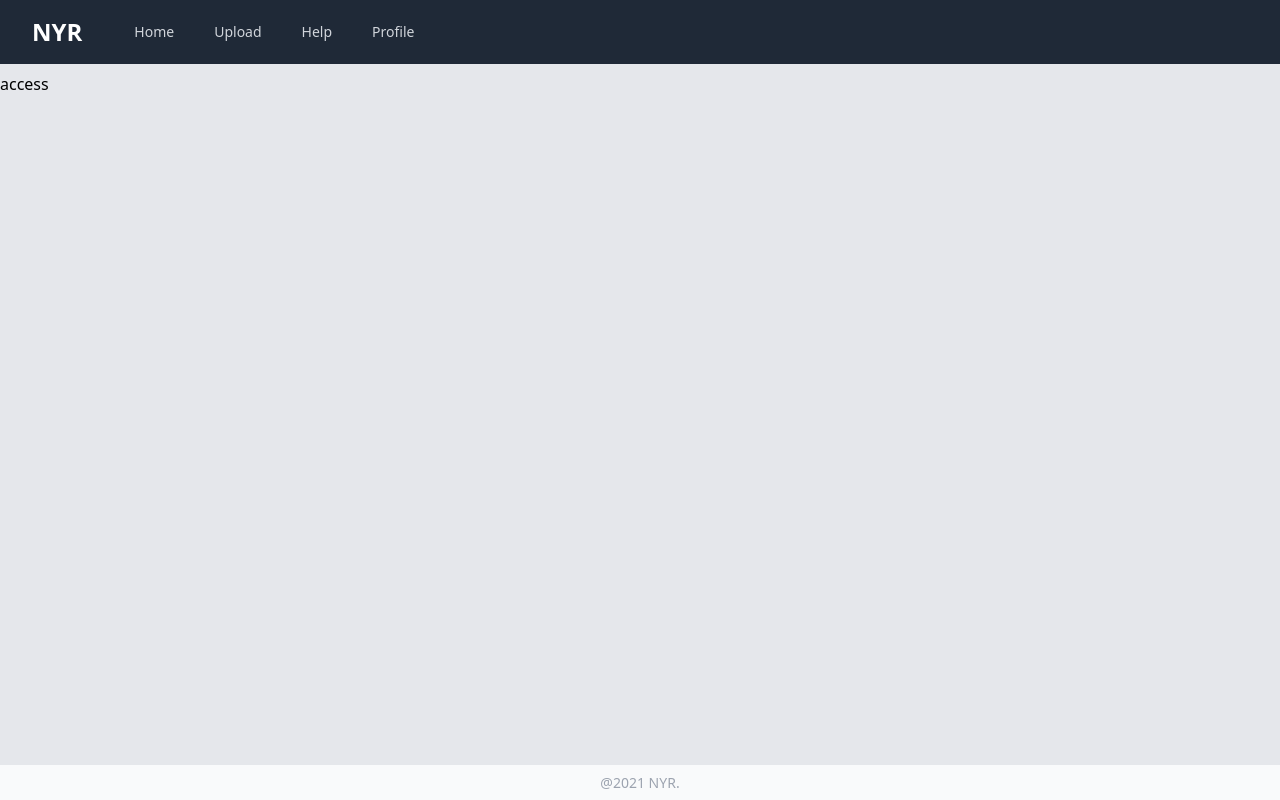
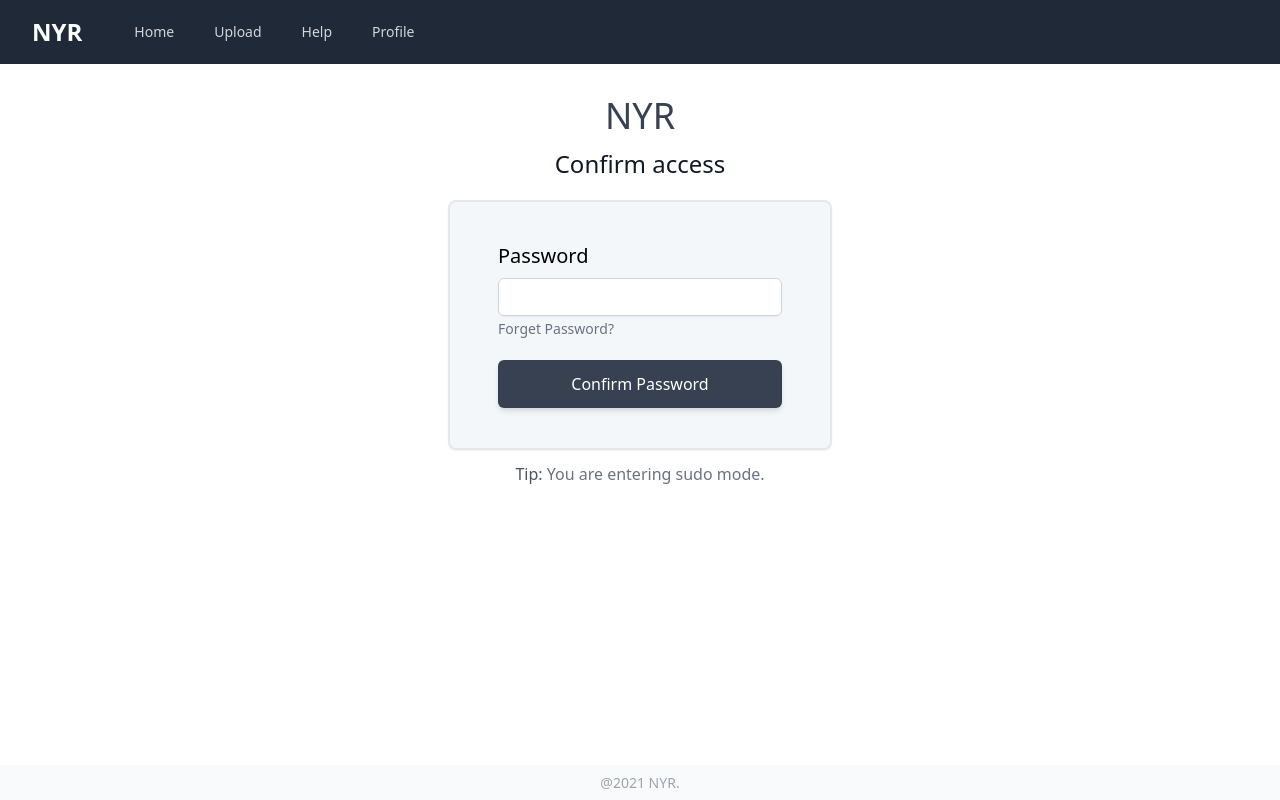
Before and after one commit to NJUPT-NYR/SOPT-Frontend, a Next.js app: page /access in a window 1280 px wide. Built offline with nearby package versions, Linux system fonts and the light colour scheme; no server answers.

Commit message:
feat: access page

```diff
--- a/src/pages/access/index.tsx
+++ b/src/pages/access/index.tsx
@@ -1,12 +1,49 @@
-import { Scaffold } from "@/components";
-import React from "react";
+import { Button, Input, Link, Scaffold } from "@/components";
+import React, { useCallback, useState } from "react";
+import { useForm } from "react-hook-form";
 
 export default function Access() {
+  const { register, handleSubmit, errors } = useForm();
+
+  const [formData, setFormData] = useState(null);
+
+  const onSubmit = useCallback((data) => {
+    setFormData(data);
+  }, []);
+
   return (
     <Scaffold title="Access">
-      <div className="w-full h-full overflow-hidden bg-gray-200">
-        <div className="mt-2">
-          <div>access</div>
+      <div className="w-full h-full overflow-hidden bg-white">
+        <div className="mt-8">
+          <div className="w-80 mx-auto flex flex-col items-center">
+            <div className="text-4xl text-center text-gray-700">NYR</div>
+            <div className="text-2xl text-center text-gray-900 mb-5 mt-3 ">
+              Confirm access
+            </div>
+            <form onSubmit={handleSubmit(onSubmit)} className="w-96">
+              <div className="rounded-lg shadow-sm border-2 border-gray-200 bg-244-247-249 px-12 py-10">
+                <div className="mb-2 text-xl font-medium">Password</div>
+                <Input
+                  name="password"
+                  inputRef={register({ required: true })}
+                />
+                <Link href="#">
+                  <span className="cursor-pointer select-none text-gray-500 text-sm">
+                    Forget Password?
+                  </span>
+                </Link>
+                <div className="mt-5">
+                  <Button type="submit" className="w-full">
+                    <span>Confirm Password</span>
+                  </Button>
+                </div>
+              </div>
+              <div className="text-center pt-3 text-gray-500">
+                <span className="text-gray-600 font-medium">Tip: </span>
+                <span>You are entering sudo mode.</span>
+              </div>
+            </form>
+          </div>
         </div>
       </div>
     </Scaffold>
--- a/src/pages/help/index.tsx
+++ b/src/pages/help/index.tsx
@@ -12,11 +12,11 @@ export default function Help() {
       <div className="w-full h-full bg-gray-50 overflow-hidden">
         <div className="container mx-auto rounded-lg shadow-md bg-white my-10 pt-8 pb-10 px-6   relative ">
           <span className="absolute right-5 top-5 cursor-pointer  ">
-            <div className="rounded-md py-2 px-3 focus:outline-none hover:bg-gray-200">
-              <a href="https://github.com/NJUPT-NYR/SOPT-Frontend/edit/master/src/docs/help.mdx">
+            <a href="https://github.com/NJUPT-NYR/SOPT-Frontend/edit/master/src/docs/help.mdx">
+              <div className="rounded-md py-2 px-3 focus:outline-none hover:bg-gray-200">
                 <AiFillEdit />
-              </a>
-            </div>
+              </div>
+            </a>
           </span>
           <div className="markdown-body max-w-md">
             <HelpDoc />
--- a/src/pages/login/index.tsx
+++ b/src/pages/login/index.tsx
@@ -65,7 +65,7 @@ export default function Login() {
               </div>
               <div className="flex items-center justify-between mt-6">
                 <Link href="#">
-                  <span className="select-none text-gray-500 text-sm">
+                  <span className="cursor-pointer select-none text-gray-500 text-sm">
                     Forget Password?
                   </span>
                 </Link>
--- a/tailwind.config.js
+++ b/tailwind.config.js
@@ -18,6 +18,9 @@ module.exports = {
       maxWidth: {
         "9/10-screen": "90vw",
       },
+      backgroundColor: {
+        "244-247-249": "rgb(244,247,249)",
+      },
     },
   },
   variants: {},
```
